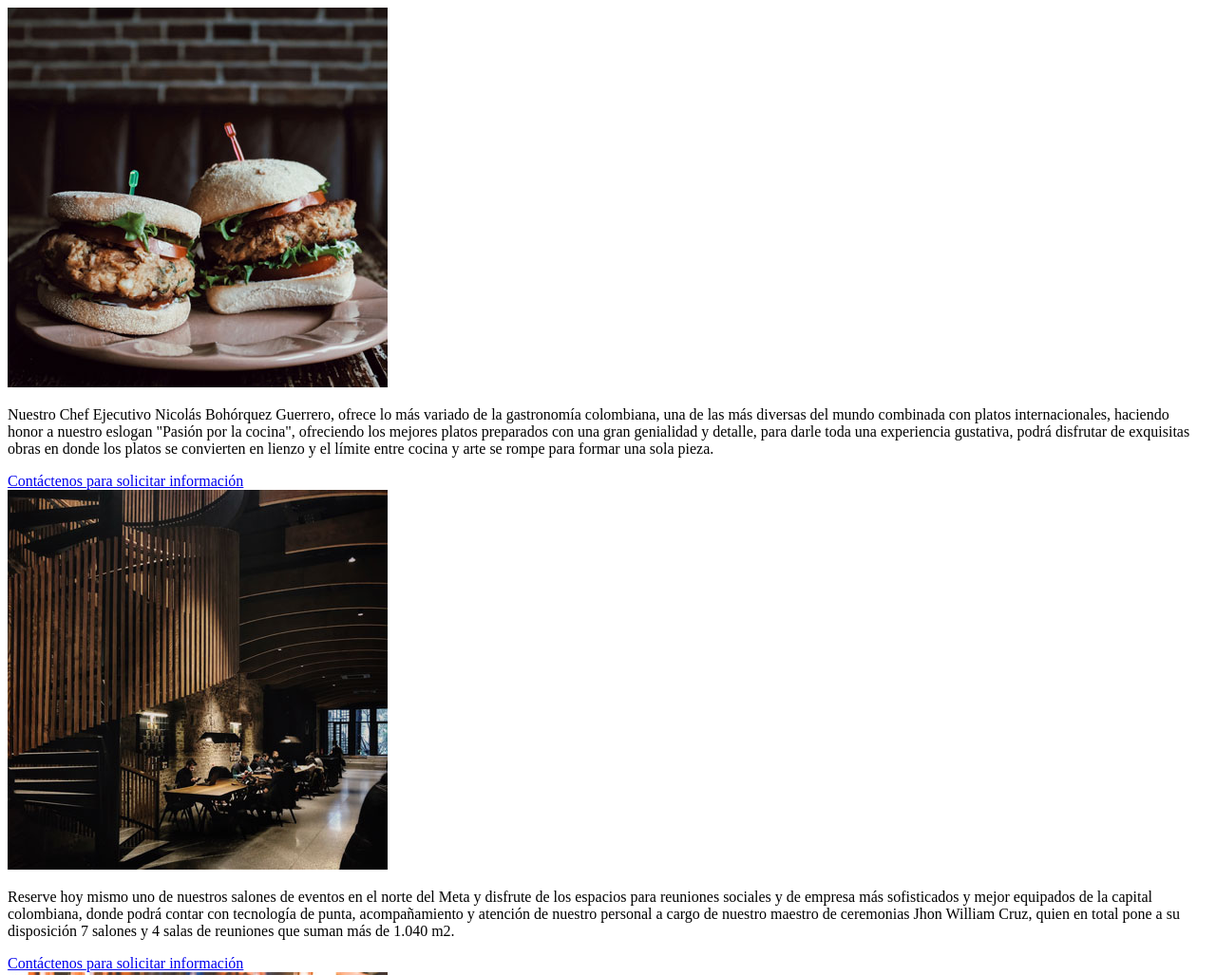
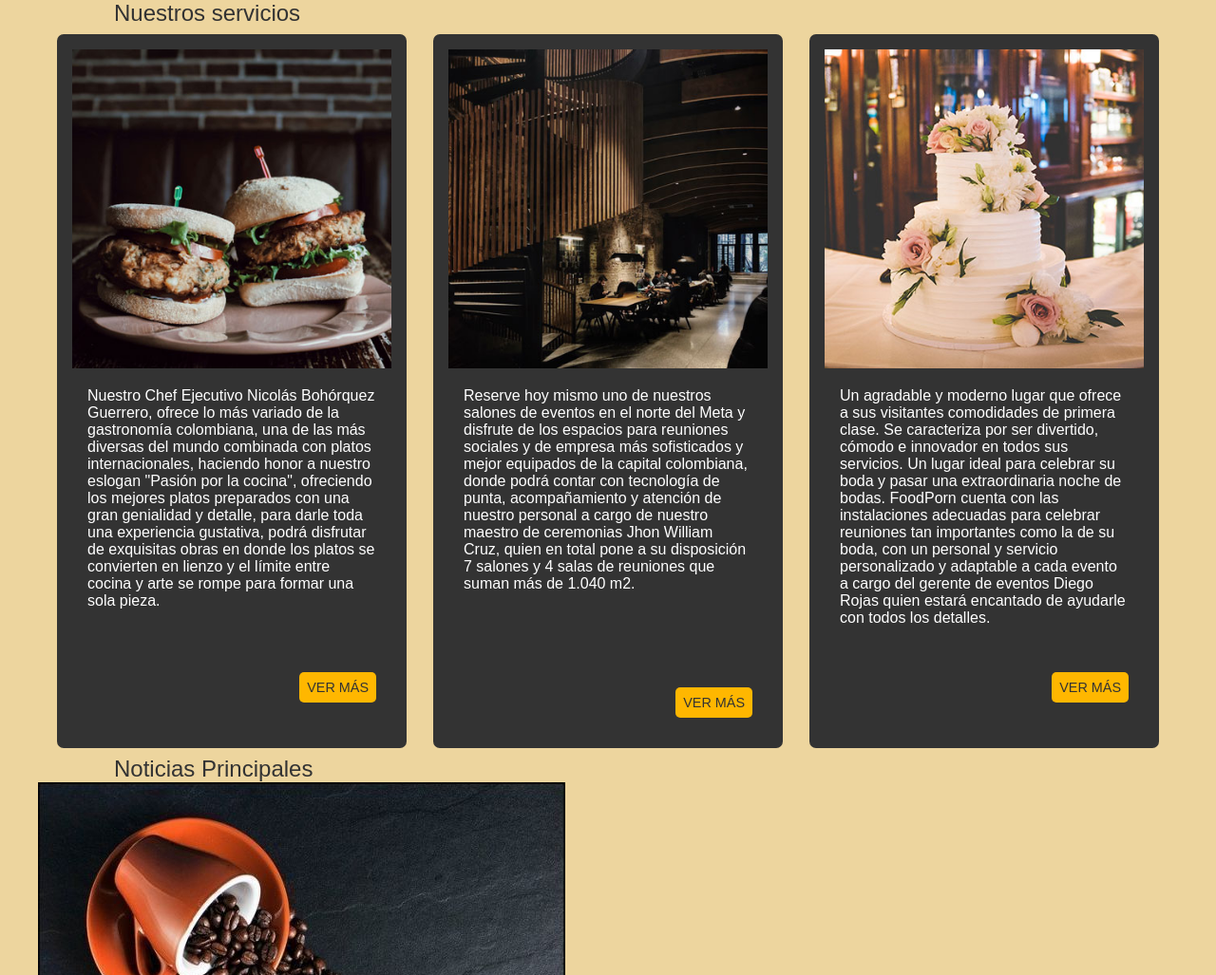
Before and after one commit to nibohr/semana-1-52, a website: page src/index.html in a window 1280 px wide. Shown: the top 1027 px of the page at 95% size. Drawn offline with Linux system fonts and the light colour scheme.

Commit message:
Actualizacion Sec. Servicios

```diff
--- /dev/null
+++ b/src/css/style.css
@@ -0,0 +1,82 @@
+*{
+	margin: 0;
+	padding: 0;
+}
+@import url('https://fonts.googleapis.com/css2?family=Montserrat:wght@400;500&display=swap');
+body{
+    font-family: 'Montserrat', sans-serif;
+    background: #EDD59E;
+	width:1200px;
+    font-family: sans-serif;
+    font-size: 16px;
+	border-collapse: collapse;
+    margin: 0 auto;
+    color: #333333
+}
+h2{
+    width: 90%;
+    font-family: 'Montserrat', sans-serif;
+    font-weight: 500;
+    margin-left: 5rem;
+}
+p, a{
+    font-family: 'Montserrat', sans-serif;
+    font-weight: 300;
+}
+
+/* INICIO SECCION NOTICIAS */
+.seccionServicios{
+    display: flex;
+    justify-content: space-evenly;
+}
+
+.nombreSeccion{
+    display: block;
+    width: 100%;
+    margin: 0;
+    padding: 0;
+}
+.cardServicios{
+    padding: 1rem;
+    margin: 0.5rem;
+    background-color: #333333;
+    border-radius: 7px;
+    max-width: 28%;
+}
+
+.cardServicios img{
+    width: 100%;
+    margin-bottom: 1rem;
+}
+.textCard{
+    height: 300px;
+}
+.cardServicios p{
+    font-size: 1rem;
+    margin: 0 1rem  1rem 1rem;
+    color: #ffffff;
+}
+
+/* .cardServicios .btnVerMas{
+    width: 100%;
+    display: flex;
+    justify-content: center;
+    align-items: end;
+} */
+.cardServicios a{
+    float: right;
+    background-color: #ffb700;
+    font-size: 0.9rem;
+    color: #333333;
+    padding: 0.5rem;
+    border-radius: 5px;
+    margin: 0 1rem  1rem 1rem;
+    align-items: end;
+    max-height: 35px;
+    text-decoration: none;
+}
+.cardServicios a:hover{
+    background-color: #000000;
+    color: #ffffff;
+}
+/* FIN SECCION NOTICIAS */
--- a/src/index.html
+++ b/src/index.html
@@ -4,29 +4,44 @@
     <meta charset="UTF-8">
     <meta name="viewport" content="width=device-width, initial-scale=1.0">
     <title>Mi primera pagina web</title>
+    <link rel="stylesheet" href="css/style.css">
+    <link rel="preconnect" href="https://fonts.gstatic.com">
+    <!-- <link href="https://fonts.googleapis.com/css2?family=Montserrat:wght@400;500&display=swap" rel="stylesheet"> -->
 </head>
 <body>
     <!--inicio section servicios -->
-    <section id="services">
-        <div>
+    <section class="nombreSeccion">
+      <h2>Nuestros servicios </h2>
+    </section>
+    <section class="seccionServicios" id="services">
+      <div class="cardServicios">
         <img src="img/restaurante.jpg" alt="imagen de hamburguesa restaurante menú">
+        <div class="textCard">
           <p>Nuestro Chef Ejecutivo Nicolás Bohórquez Guerrero, ofrece lo más variado de la gastronomía colombiana, una de las más diversas del mundo combinada con platos internacionales, haciendo honor a nuestro eslogan "Pasión por la cocina", ofreciendo los mejores platos preparados con una gran genialidad y detalle, para darle toda una experiencia gustativa, podrá disfrutar de exquisitas obras en donde los platos se convierten en lienzo y el límite entre cocina y arte se rompe para formar una sola pieza.</p>
-          <a href="#">Contáctenos para solicitar información</a>
         </div>
-        <div>
+        <a href="#">VER MÁS</a>
+      </div>
+      <div class="cardServicios">
         <img src="img/eventos.jpg" alt="imagen eventos con mesa restaurante">
+        <div class="textCard">
           <p>Reserve hoy mismo uno de nuestros salones de eventos en el norte del Meta y disfrute de los espacios para reuniones sociales y de empresa más sofisticados y mejor equipados de la capital colombiana, donde podrá contar con tecnología de punta, acompañamiento y atención de nuestro personal a cargo de nuestro maestro de ceremonias Jhon William Cruz, quien en total pone a su disposición 7 salones y 4 salas de reuniones que suman más de 1.040 m2.
+          </div>
         </p>
-          <a href="#">Contáctenos para solicitar información</a>
+        <a href="#">VER MÁS</a>
       </div>
-        <div>
+      <div class="cardServicios">
         <img src="img/bodas.jpg" alt="imagen eventos bodas">
+        <div class="textCard">
           <p>Un agradable y moderno lugar que ofrece a sus visitantes comodidades de primera clase. Se caracteriza por ser divertido, cómodo e innovador en todos sus servicios. Un lugar ideal para celebrar su boda y pasar una extraordinaria noche de bodas. FoodPorn cuenta con las instalaciones adecuadas para celebrar reuniones tan importantes como la de su boda, con un personal y servicio personalizado y adaptable a cada evento a cargo del gerente de eventos Diego Rojas quien estará encantado de ayudarle con todos los detalles.</p>
-          <a href="#">Contáctenos para solicitar información</a>
+        </div>
+        <a href="#">VER MÁS</a>
       </div>
     </section>
     <!--fin section servicios-->
     <!-- inicio section noticias -->
+    <section class="nombreSeccion">
+      <h2>Noticias Principales</h2>
+    </section>
     <section id="news">
       <div>
         <img src="img/noticia1.jpg" alt="Noticias relevantes 1">
```
Lines whose indentation alone changed are shown as unchanged.
